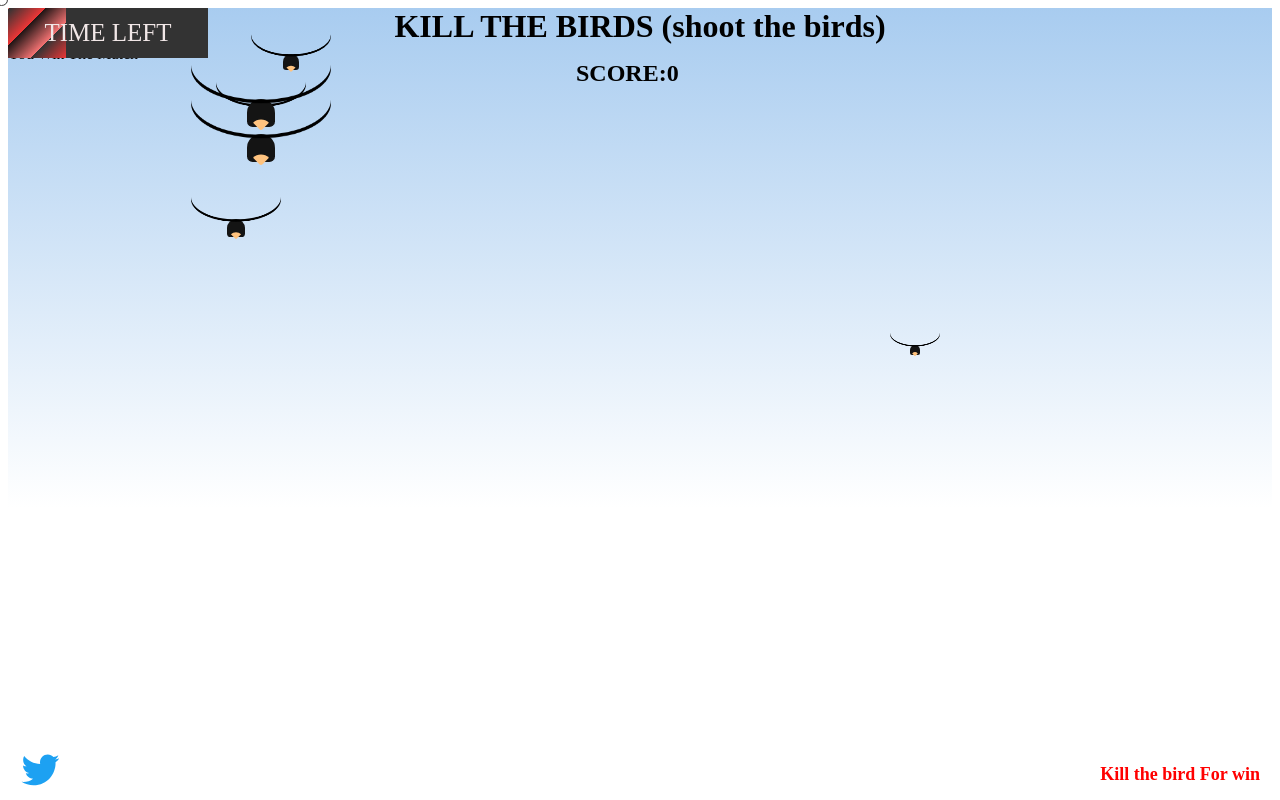
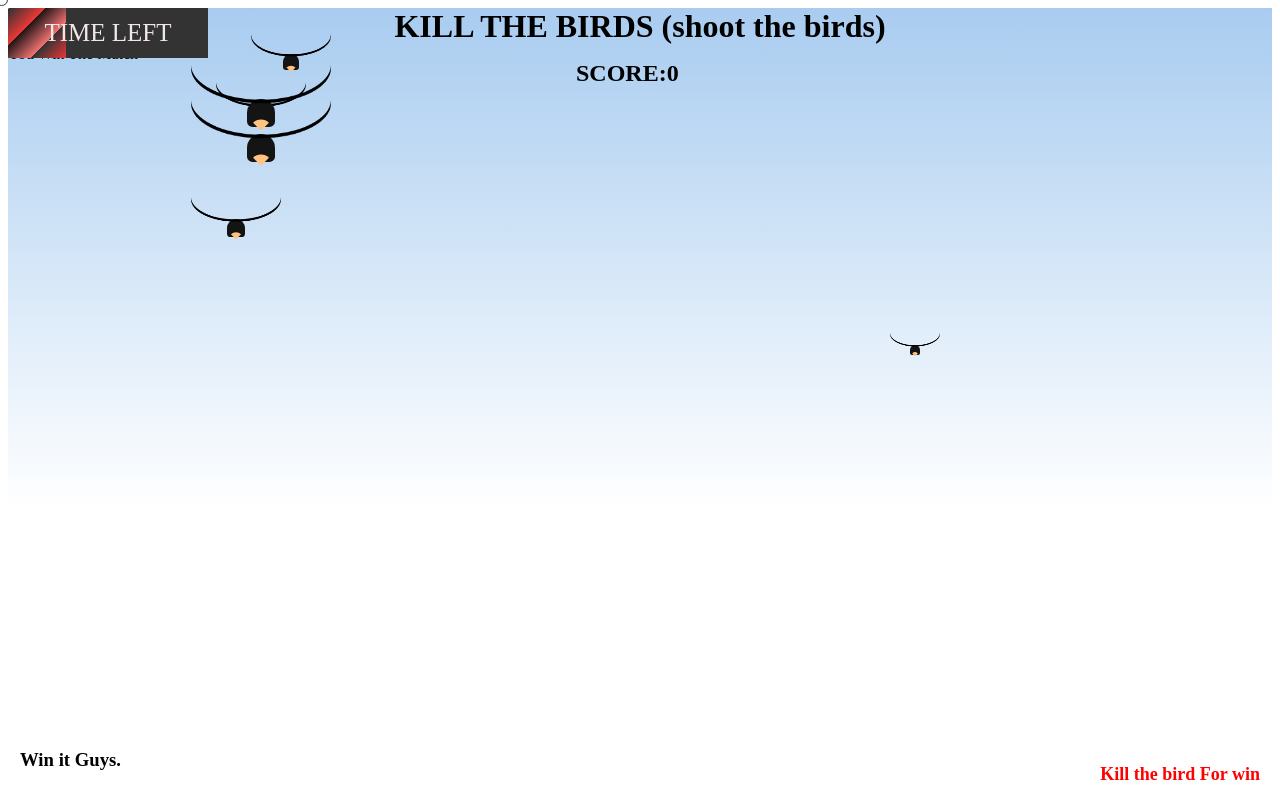
Before and after one commit to rammm2005/game-kill-the-bird, a plain HTML site: page killbird.html in a window 1280 px wide. Drawn offline with Linux system fonts and the light colour scheme.

Commit message:
kill the bird fix code

```diff
--- a/killbird.html
+++ b/killbird.html
@@ -40,9 +40,7 @@
 
         <!--footerr-->
         <footer>
-          <a href="https://twitter.com/rama">
-            <svg viewBox="0 0 24 24" style="width:40px; height:40px; fill: rgba(29,161,242,1.00);"><g><path d="M23.643 4.937c-.835.37-1.732.62-2.675.733.962-.576 1.7-1.49 2.048-2.578-.9.534-1.897.922-2.958 1.13-.85-.904-2.06-1.47-3.4-1.47-2.572 0-4.658 2.086-4.658 4.66 0 .364.042.718.12 1.06-3.873-.195-7.304-2.05-9.602-4.868-.4.69-.63 1.49-.63 2.342 0 1.616.823 3.043 2.072 3.878-.764-.025-1.482-.234-2.11-.583v.06c0 2.257 1.605 4.14 3.737 4.568-.392.106-.803.162-1.227.162-.3 0-.593-.028-.877-.082.593 1.85 2.313 3.198 4.352 3.234-1.595 1.25-3.604 1.995-5.786 1.995-.376 0-.747-.022-1.112-.065 2.062 1.323 4.51 2.093 7.14 2.093 8.57 0 13.255-7.098 13.255-13.254 0-.2-.005-.402-.014-.602.91-.658 1.7-1.477 2.323-2.41z"></path></g></svg>
-          </a>
+          <h3> Win it Guys. </h3>
         </footer>
       </div>
 </body>
```
